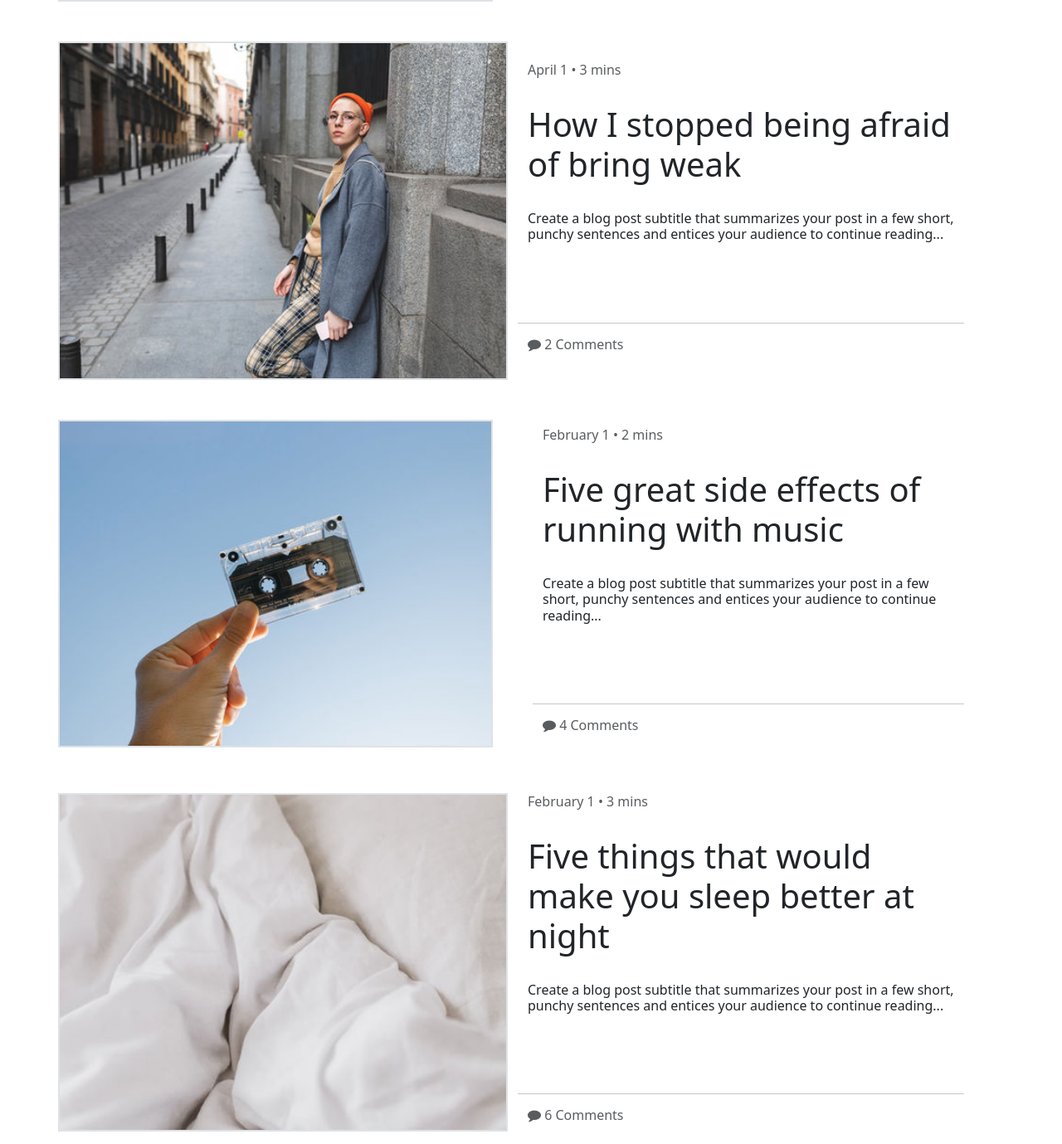
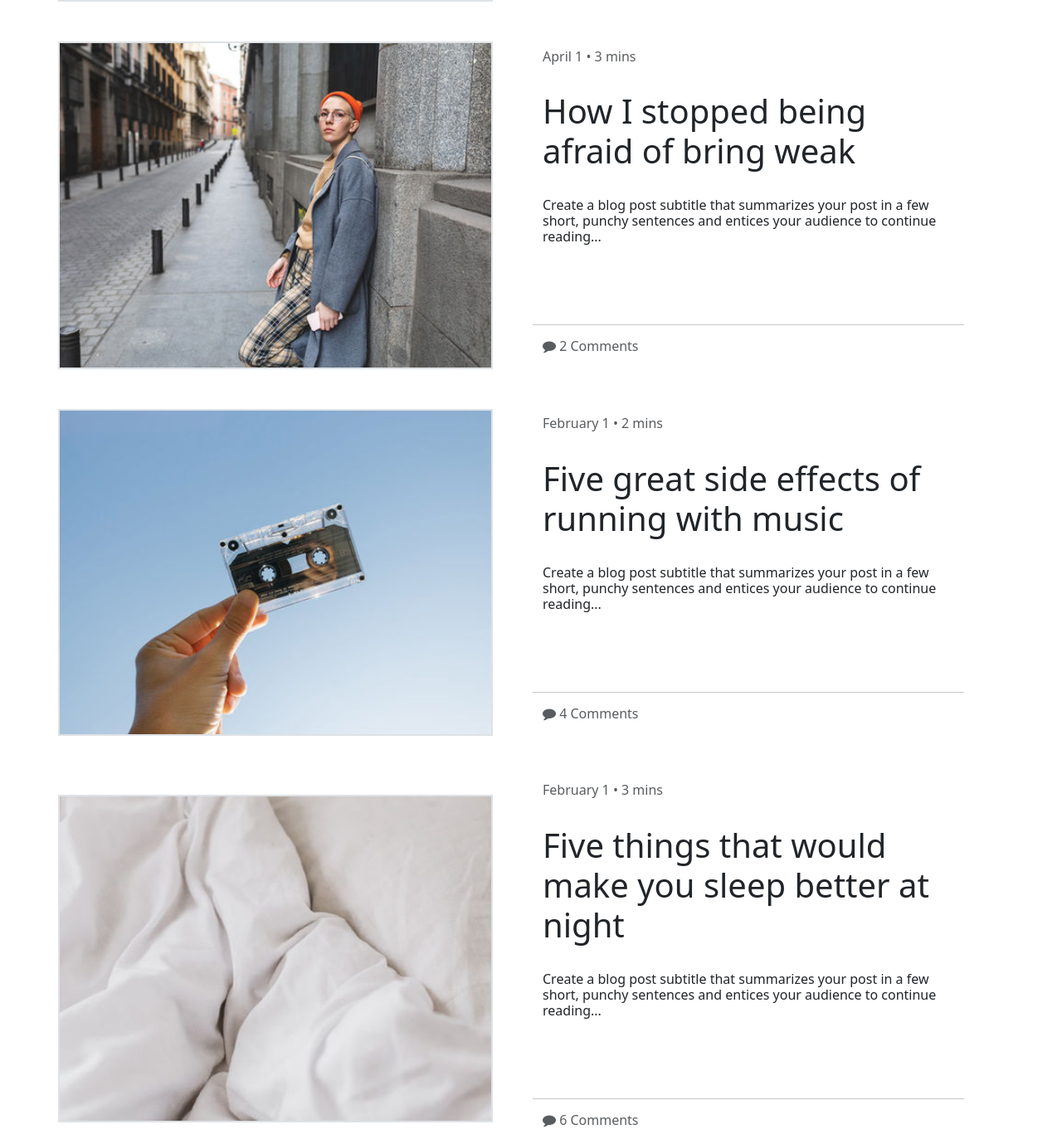
Before and after one commit to adedolapoadegboye/innerPeaceBlog-Bootstrap, a plain HTML site: page index.html in a window 1280 px wide. Shown: the part 1980-3359 px from the top of the page at 83% size. Drawn offline with nearby package versions, Linux system fonts and the light colour scheme.

Commit message:
image alignment fixed

```diff
--- a/index.html
+++ b/index.html
@@ -201,7 +201,7 @@
               alt="human in red bean leaning against a wall"
             />
           </div>
-          <div class="col-sm pt-2 pb-2 pe-sm-5">
+          <div class="col-sm pt-2 pb-2 pe-sm-5 ps-sm-5">
             <div class="container-sm">
               <h6 class="h6 text-muted fw-light">April 1 &bull; 3 mins</h6>
             </div>
@@ -281,7 +281,7 @@
               alt="human in red bean scrolling through a phone"
             />
           </div>
-          <div class="col-sm pt-2 pb-2 pe-sm-5">
+          <div class="col-sm pt-2 pb-2 pe-sm-5 ps-sm-5">
             <div class="container-sm">
               <h6 class="h6 text-muted fw-light">February 1 &bull; 3 mins</h6>
             </div>
```
Also changed, not shown: posts.html (added).
